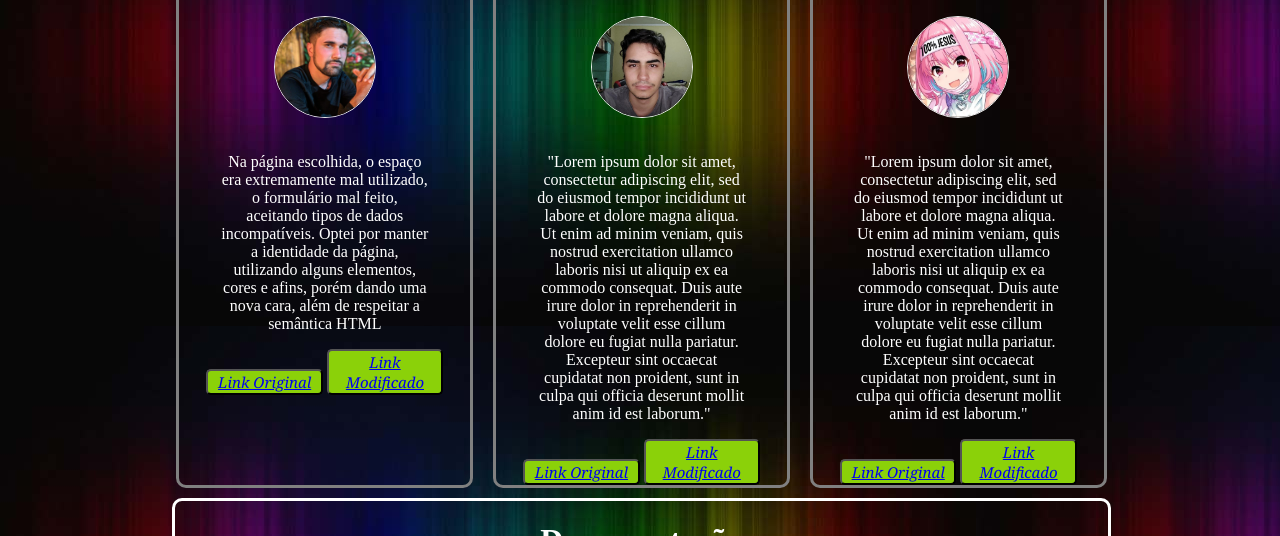
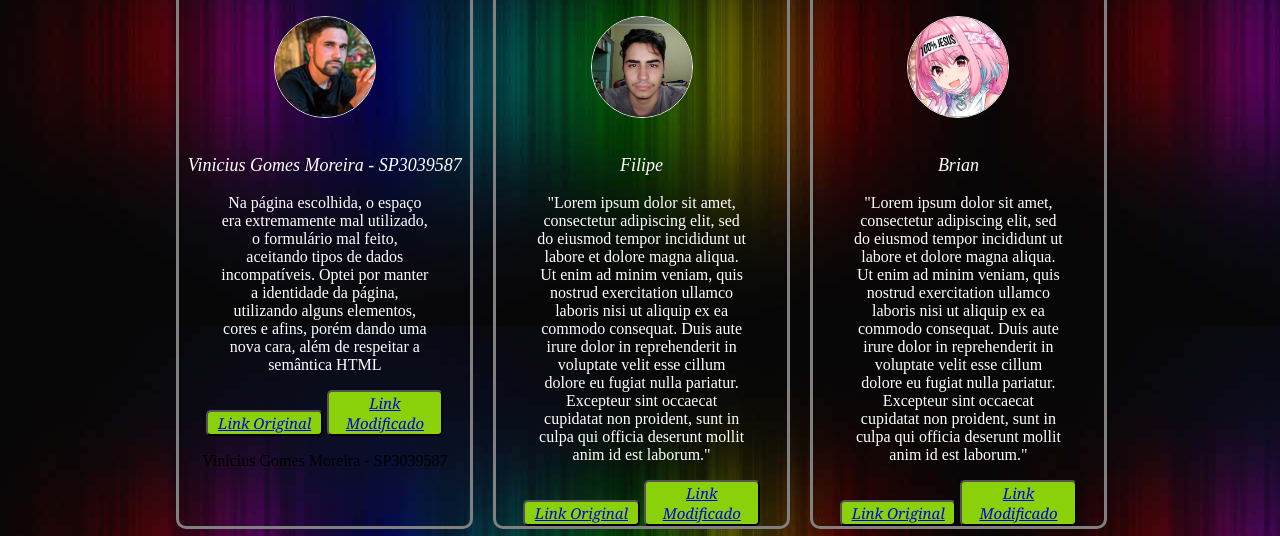
Before and after one commit to vinihgomes/projetodw1, a plain HTML site: page index.html in a window 1280 px wide. Shown: the part 195-731 px from the top of the page. Drawn offline with Linux system fonts and the light colour scheme; files that its build step writes are made by us from their sources.

Commit message:
"Update Authors"

```diff
--- a/css/main.css
+++ b/css/main.css
@@ -13,6 +13,7 @@ body {
   padding: auto;
   width: 75%;
 }
+
 .Mods {
   margin: 10px;
   width: 33%;
@@ -35,6 +36,7 @@ button {
   font-size: 15px;
   font-style: oblique;
 }
+
 .autores {
   border-radius: 100px;
   border: solid 1px #efefef;
@@ -45,7 +47,11 @@ button {
 .textauthor {
   color: white;
 }
-
+#name {
+  color: white;
+  font-size: large;
+  font-style: italic;
+}
 .doc {
   color: white;
   display: block;
--- a/index.html
+++ b/index.html
@@ -18,6 +18,7 @@
           <h1>Formulário</h1>
           <img src="/Autores/vinicius.jpg" alt="Vinicius" class="autores" />
         </div>
+        <p id="name">Vinicius Gomes Moreira - SP3039587</p>
         <div class="textauthor">
           <blockquote>
             Na página escolhida, o espaço era extremamente mal utilizado, o
@@ -38,12 +39,14 @@
             >Link Modificado</a
           >
         </button>
+        <div><p>Vinicius Gomes Moreira - SP3039587</p></div>
       </div>
       <div class="Mods">
         <div class="box">
           <h1>Masterização</h1>
           <img src="/Autores/Filipe.png" alt="Filipe" class="autores" />
         </div>
+        <p id="name">Filipe</p>
         <div class="textauthor">
           <blockquote>
             "Lorem ipsum dolor sit amet, consectetur adipiscing elit, sed do
@@ -68,6 +71,7 @@
           <h1>Afinação</h1>
           <img src="/Autores/Brian.png" alt="Brian" class="autores" />
         </div>
+        <p id="name">Brian</p>
         <div class="textauthor">
           <blockquote>
             "Lorem ipsum dolor sit amet, consectetur adipiscing elit, sed do
@@ -92,6 +96,7 @@
       <div>
         <img src="/Autores/nathan.png" alt="Nathan" class="autores" />
       </div>
+      <p id="name">Nathan</p>
       <div class="textauthor">
         <blockquote>
           "At vero eos et accusamus et iusto odio dignissimos ducimus qui
```
